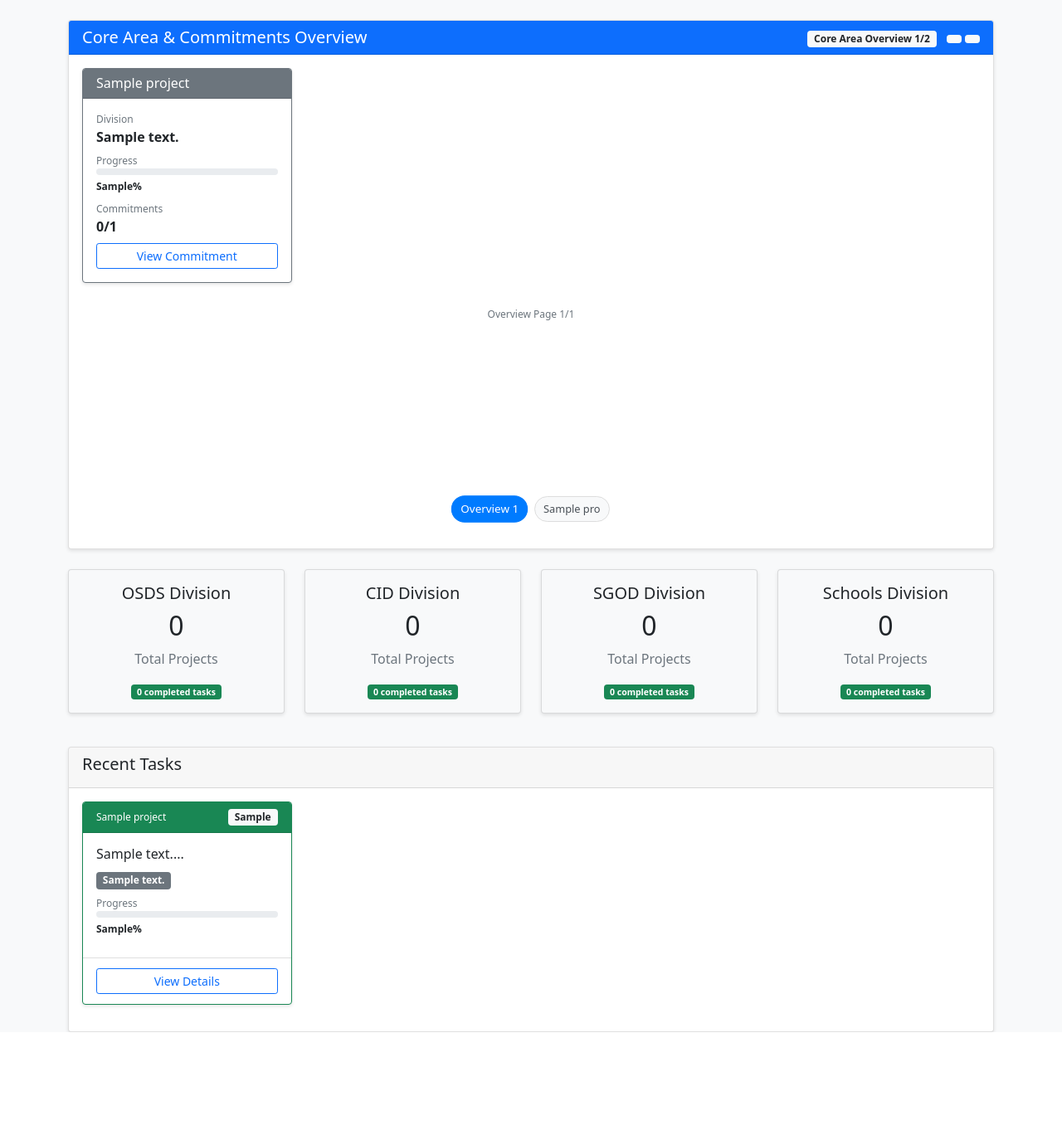
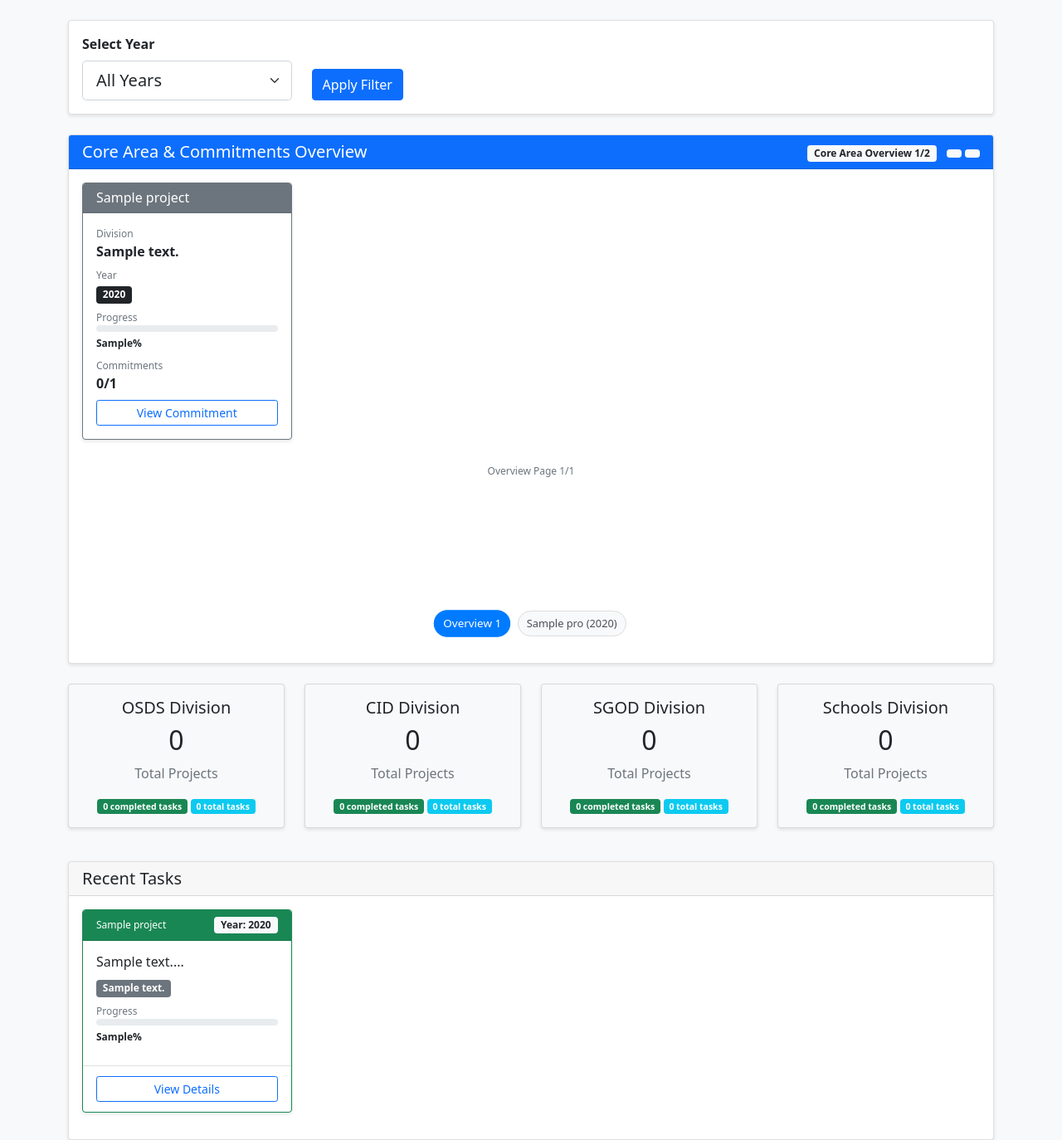
Before and after one commit to jhuniel-galang/pgs-monitoring, a PHP site: page /index.php?action=dashboard in a window 1280 px wide. Shown: the part 66-1440 px from the top of the page at 83% size. Before the commit the page ends 1310 px from the top, so only its background shows below. Run offline with PHP 8.4, Linux system fonts and the light colour scheme; the visitor is signed in with stand-in values (Sample User, id 1); tables that the repository leaves empty or names only in its code hold one stand-in row (values such as "Sample post").

Commit message:
3/5 commit

```diff
--- a/controllers/TaskController.php
+++ b/controllers/TaskController.php
@@ -234,13 +234,23 @@ class TaskController {
     public function dashboard() {
     $user = $this->auth->getCurrentUser();
 
+    // Get selected year from URL parameter
+    $selected_year = isset($_GET['year']) && !empty($_GET['year']) ? $_GET['year'] : null;
+
     // Get projects with their task summaries
     require_once __DIR__ . '/../models/Project.php';
     $projectModel = new Project();
 
+    // Get available years for the filter dropdown
+    $available_years = $projectModel->getDistinctYears();
+
     if($user['role'] == 'admin') {
-        // For admin: get all projects
-        $projects = $projectModel->getAllProjects([], 100, 0);
+        // For admin: get all projects with year filter
+        $filters = [];
+        if ($selected_year) {
+            $filters['year'] = $selected_year;
+        }
+        $projects = $projectModel->getAllProjects($filters, 100, 0);
 
         // Group projects by division and calculate summaries
         $division_summary = [];
@@ -274,13 +284,23 @@ class TaskController {
         // Get ALL tasks for the project task slides
         $all_tasks = $this->task->getAllTasks();
 
-        // Get recent tasks (5 most recent)
-        $recent_tasks = $this->task->getAllTasks();
+        // Filter tasks by year if selected
+        if ($selected_year) {
+            $all_tasks = array_filter($all_tasks, function($task) use ($selected_year) {
+                return isset($task['year']) && $task['year'] == $selected_year;
+            });
+        }
+
+        // Get recent tasks (5 most recent) - filtered by year
+        $recent_tasks = $all_tasks;
         $recent_tasks = array_slice($recent_tasks, 0, 5);
 
     } else {
-        // For encoder: get only their division projects
+        // For encoder: get only their division projects with year filter
         $filters = ['division' => $user['functional_division']];
+        if ($selected_year) {
+            $filters['year'] = $selected_year;
+        }
         $projects = $projectModel->getAllProjects($filters, 100, 0);
 
         // Calculate summary for encoder's division
@@ -303,14 +323,26 @@ class TaskController {
             'average_progress' => $total_projects > 0 ? round($total_progress / $total_projects, 2) : 0
         ]];
 
-        // Get ALL tasks for encoder (only their division)
+        // Get ALL tasks for encoder (only their division) with year filter
         $all_tasks = $this->task->getTasksByDivisionForEncoder($user['functional_division']);
 
-        // Get recent tasks for encoder (only their division)
-        $recent_tasks = $this->task->getTasksByDivisionForEncoder($user['functional_division']);
+        // Filter tasks by year if selected
+        if ($selected_year) {
+            $all_tasks = array_filter($all_tasks, function($task) use ($selected_year) {
+                return isset($task['year']) && $task['year'] == $selected_year;
+            });
+        }
+
+        // Get recent tasks for encoder (only their division) - filtered by year
+        $recent_tasks = $all_tasks;
         $recent_tasks = array_slice($recent_tasks, 0, 5);
     }
 
+    // Count filtered projects and tasks
+    $filtered_project_count = count($projects);
+    $filtered_task_count = count($all_tasks);
+
+    // Pass all variables to the view
     require_once __DIR__ . '/../views/tasks/dashboard.php';
 }
 
--- a/views/tasks/create.php
+++ b/views/tasks/create.php
@@ -2,11 +2,7 @@
 
 <div class="container-fluid px-4">
     <h1 class="mt-4">Create New Task</h1>
-    <ol class="breadcrumb mb-4">
-        <li class="breadcrumb-item"><a href="index.php?action=dashboard">Dashboard</a></li>
-        <li class="breadcrumb-item"><a href="index.php?action=tasks">Tasks</a></li>
-        <li class="breadcrumb-item active">Create Task</li>
-    </ol>
+
 
     <?php if(isset($_SESSION['error'])): ?>
     <div class="alert alert-danger alert-dismissible fade show" role="alert">
--- a/views/tasks/dashboard.php
+++ b/views/tasks/dashboard.php
@@ -1,4 +1,59 @@
 <?php require_once 'views/layout/header.php'; ?>
+
+<!-- Year Filter -->
+<div class="row mb-4">
+    <div class="col-md-12">
+        <div class="card">
+            <div class="card-body">
+                <form method="GET" action="index.php" class="row align-items-end">
+                    <input type="hidden" name="action" value="dashboard">
+
+                    <div class="col-md-3">
+                        <label for="year" class="form-label fw-bold">Select Year</label>
+                        <select class="form-select form-select-lg" id="year" name="year" onchange="this.form.submit()">
+                            <option value="">All Years</option>
+                            <option value="2026" <?php echo (isset($selected_year) && $selected_year == '2026') ? 'selected' : ''; ?>>2026</option>
+                            <option value="2027" <?php echo (isset($selected_year) && $selected_year == '2027') ? 'selected' : ''; ?>>2027</option>
+                            <?php
+                            // Dynamically add years from projects if available
+                            if(isset($available_years) && !empty($available_years)):
+                                foreach($available_years as $year):
+                                    if($year != '2026' && $year != '2027'):
+                            ?>
+                            <option value="<?php echo htmlspecialchars($year); ?>" <?php echo (isset($selected_year) && $selected_year == $year) ? 'selected' : ''; ?>>
+                                <?php echo htmlspecialchars($year); ?>
+                            </option>
+                            <?php
+                                    endif;
+                                endforeach;
+                            endif;
+                            ?>
+                        </select>
+                    </div>
+
+                    <div class="col-md-3">
+                        <button type="submit" class="btn btn-primary">Apply Filter</button>
+                        <?php if(isset($selected_year) && $selected_year != ''): ?>
+                        <a href="index.php?action=dashboard" class="btn btn-secondary">Clear</a>
+                        <?php endif; ?>
+                    </div>
+
+                    <div class="col-md-6 text-end">
+                        <?php if(isset($selected_year) && $selected_year): ?>
+                        <div class="alert alert-info py-2 mb-0">
+                            <i class="bi bi-calendar-check"></i>
+                            Showing data for <strong><?php echo htmlspecialchars($selected_year); ?></strong>
+                            <?php if(isset($filtered_project_count) && isset($filtered_task_count)): ?>
+                            (<?php echo $filtered_project_count; ?> core areas, <?php echo $filtered_task_count; ?> commitments)
+                            <?php endif; ?>
+                        </div>
+                        <?php endif; ?>
+                    </div>
+                </form>
+            </div>
+        </div>
+    </div>
+</div>
 
 <!-- Projects Carousel -->
 <?php if(isset($projects) && !empty($projects)): ?>
@@ -53,6 +108,10 @@
                                             <strong><?php echo $project['functional_division']; ?></strong>
                                         </div>
                                         <div class="mb-2">
+                                            <small class="text-muted d-block">Year</small>
+                                            <span class="badge bg-dark"><?php echo htmlspecialchars($project['year'] ?? 'N/A'); ?></span>
+                                        </div>
+                                        <div class="mb-2">
                                             <small class="text-muted d-block">Progress</small>
                                             <div class="progress" style="height: 8px;">
                                                 <div class="progress-bar bg-<?php
@@ -96,6 +155,7 @@
                                 <h5 class="mb-0">
                                     <i class="bi bi-list-task"></i>
                                     <?php echo htmlspecialchars($project['project_name']); ?> - Commitments
+                                    <span class="badge bg-light text-dark ms-2">Year: <?php echo htmlspecialchars($project['year'] ?? 'N/A'); ?></span>
                                 </h5>
                                 <button class="btn btn-sm btn-light" onclick="goToSlide(0)">
                                     <i class="bi bi-arrow-left"></i> Back to Overview
@@ -103,15 +163,21 @@
                             </div>
                             <div class="card-body">
                                 <?php
-                                // Get tasks for this project
-                                $project_tasks = array_filter($all_tasks ?? [], function($task) use ($project) {
-                                    return ($task['project_id'] ?? 0) == $project['project_id'];
+                                // Get tasks for this project (filtered by year if selected)
+                                $project_tasks = array_filter($all_tasks ?? [], function($task) use ($project, $selected_year) {
+                                    $task_match = ($task['project_id'] ?? 0) == $project['project_id'];
+                                    // Apply year filter if selected
+                                    if($selected_year && $task_match) {
+                                        return isset($task['year']) && $task['year'] == $selected_year;
+                                    }
+                                    return $task_match;
                                 });
                                 ?>
 
                                 <?php if(empty($project_tasks)): ?>
                                 <div class="alert alert-info">
-                                    <i class="bi bi-info-circle"></i> No commitments found for this project.
+                                    <i class="bi bi-info-circle"></i> No commitments found for this project
+                                    <?php if($selected_year): ?>in <strong><?php echo $selected_year; ?></strong><?php endif; ?>.
                                     <?php if($_SESSION['role'] == 'admin'): ?>
                                     <a href="index.php?action=create_task_page&project_id=<?php echo $project['project_id']; ?>" class="alert-link">
                                         Create a Commitment
@@ -129,7 +195,7 @@
                                         <div class="card h-100 border-<?php echo $statusColor; ?>">
                                             <div class="card-header bg-<?php echo $statusColor; ?> text-white d-flex justify-content-between align-items-center">
                                                 <span class="badge bg-light text-dark">Priority: <?php echo ucfirst($task['priority'] ?? 'medium'); ?></span>
-                                                <small>ID: <?php echo $task['task_id']; ?></small>
+                                                <small>Year: <?php echo htmlspecialchars($task['year'] ?? 'N/A'); ?></small>
                                             </div>
                                             <div class="card-body">
                                                 <h6 class="card-title text-truncate" title="<?php echo htmlspecialchars($task['task_details']); ?>">
@@ -221,7 +287,7 @@
 
                     <?php foreach($projects as $index => $project): ?>
                     <button type="button" class="indicator" onclick="goToSlide('project_<?php echo $project['project_id']; ?>')">
-                        <?php echo htmlspecialchars(substr($project['project_name'], 0, 10)); ?>
+                        <?php echo htmlspecialchars(substr($project['project_name'], 0, 10)); ?> (<?php echo htmlspecialchars($project['year'] ?? 'N/A'); ?>)
                     </button>
                     <?php endforeach; ?>
                 </div>
@@ -233,7 +299,12 @@
 <div class="row mb-4">
     <div class="col-md-12">
         <div class="alert alert-info">
-            <i class="bi bi-info-circle"></i> No projects found.
+            <i class="bi bi-info-circle"></i>
+            <?php if(isset($selected_year) && $selected_year): ?>
+                No projects found for year <strong><?php echo htmlspecialchars($selected_year); ?></strong>.
+            <?php else: ?>
+                No projects found.
+            <?php endif; ?>
             <?php if($_SESSION['role'] == 'admin'): ?>
             <a href="index.php?action=projects" class="alert-link">Create your first project</a>
             <?php endif; ?>
@@ -244,36 +315,56 @@
 
 <!-- Division Summary Cards (Quick overview) -->
 <div class="row mb-4">
+    <?php if(!empty($division_summary)): ?>
         <?php foreach($division_summary as $summary): ?>
-    <?php if($summary && $summary['functional_division']): ?>
+        <?php if($summary && isset($summary['functional_division'])): ?>
         <div class="col-md-<?php echo $_SESSION['role'] == 'admin' ? '3' : '12'; ?> mb-3">
             <div class="card h-100 bg-light">
                 <div class="card-body text-center">
                     <h5 class="card-title"><?php echo $summary['functional_division']; ?> Division</h5>
                     <h2><?php echo $summary['total_projects']; ?></h2>
                     <p class="text-muted">Total Projects</p>
+                    <?php if(isset($summary['total_tasks'])): ?>
                     <div class="small">
                         <span class="badge bg-success"><?php echo $summary['completed_tasks'] ?? 0; ?> completed tasks</span>
+                        <span class="badge bg-info"><?php echo $summary['total_tasks'] ?? 0; ?> total tasks</span>
                     </div>
+                    <?php endif; ?>
                 </div>
             </div>
         </div>
         <?php endif; ?>
         <?php endforeach; ?>
+    <?php else: ?>
+        <div class="col-12">
+            <div class="alert alert-warning text-center">
+                <i class="bi bi-exclamation-triangle"></i> No division summary data available.
+            </div>
+        </div>
+    <?php endif; ?>
 </div>
 
 <!-- Recent Tasks -->
 <div class="row">
     <div class="col-md-12">
         <div class="card">
-            <div class="card-header">
-                <h5>Recent Tasks</h5>
+            <div class="card-header d-flex justify-content-between align-items-center">
+                <h5 class="mb-0">Recent Tasks</h5>
+                <?php if(isset($selected_year) && $selected_year): ?>
+                <span class="badge bg-info">Filtered by Year: <?php echo htmlspecialchars($selected_year); ?></span>
+                <?php endif; ?>
             </div>
             <div class="card-body">
                 <div class="row">
                     <?php if(empty($recent_tasks)): ?>
                     <div class="col-12">
-                        <p class="text-muted text-center">No recent tasks found.</p>
+                        <p class="text-muted text-center">
+                            <?php if(isset($selected_year) && $selected_year): ?>
+                                No recent tasks found for year <strong><?php echo htmlspecialchars($selected_year); ?></strong>.
+                            <?php else: ?>
+                                No recent tasks found.
+                            <?php endif; ?>
+                        </p>
                     </div>
                     <?php else: ?>
                         <?php foreach($recent_tasks as $task):
@@ -284,7 +375,7 @@
                             <div class="card h-100 border-<?php echo $statusColor; ?>">
                                 <div class="card-header bg-<?php echo $statusColor; ?> text-white d-flex justify-content-between align-items-center">
                                     <small class="text-truncate"><?php echo htmlspecialchars($task['project_name'] ?? 'No Project'); ?></small>
-                                    <span class="badge bg-light text-dark"><?php echo ucfirst($task['priority'] ?? 'medium'); ?></span>
+                                    <span class="badge bg-light text-dark">Year: <?php echo htmlspecialchars($task['year'] ?? 'N/A'); ?></span>
                                 </div>
                                 <div class="card-body">
                                     <h6 class="card-title text-truncate" title="<?php echo htmlspecialchars($task['task_details']); ?>">
```
Lines whose indentation alone changed are shown as unchanged.
